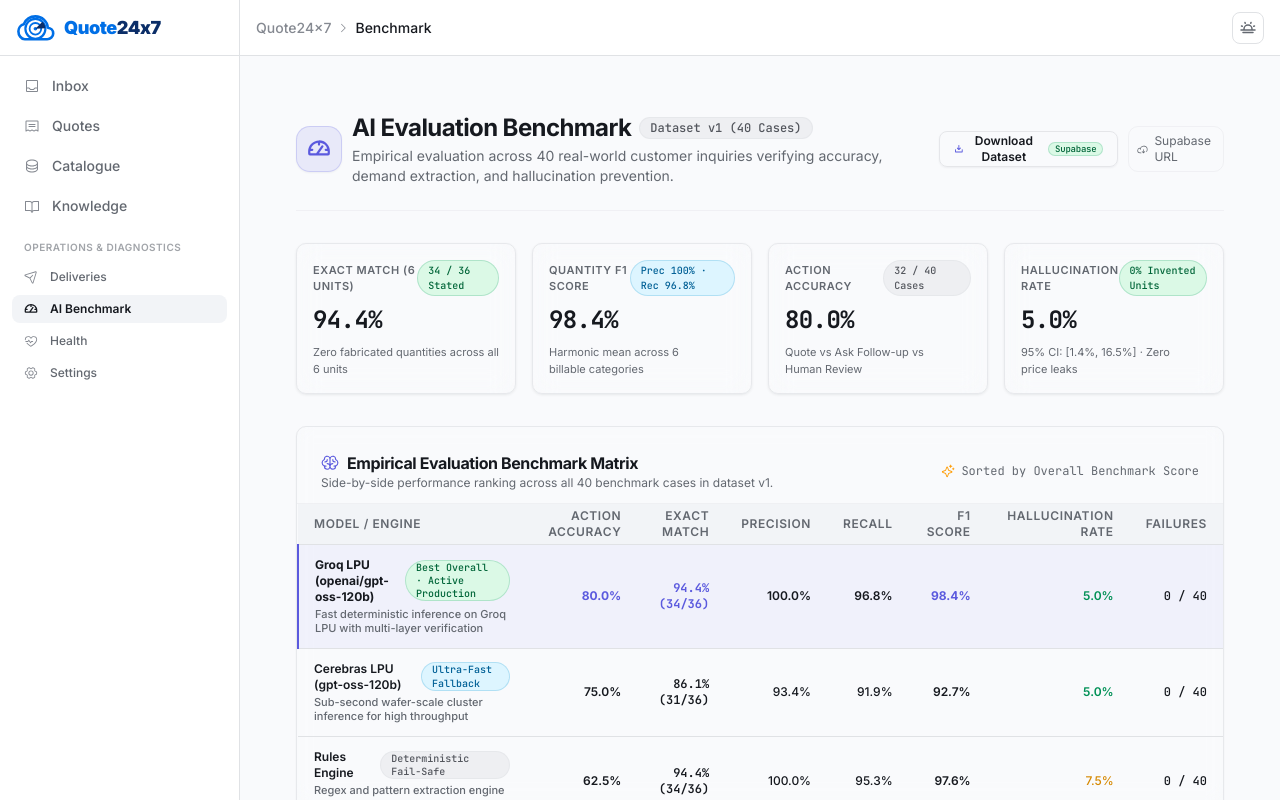
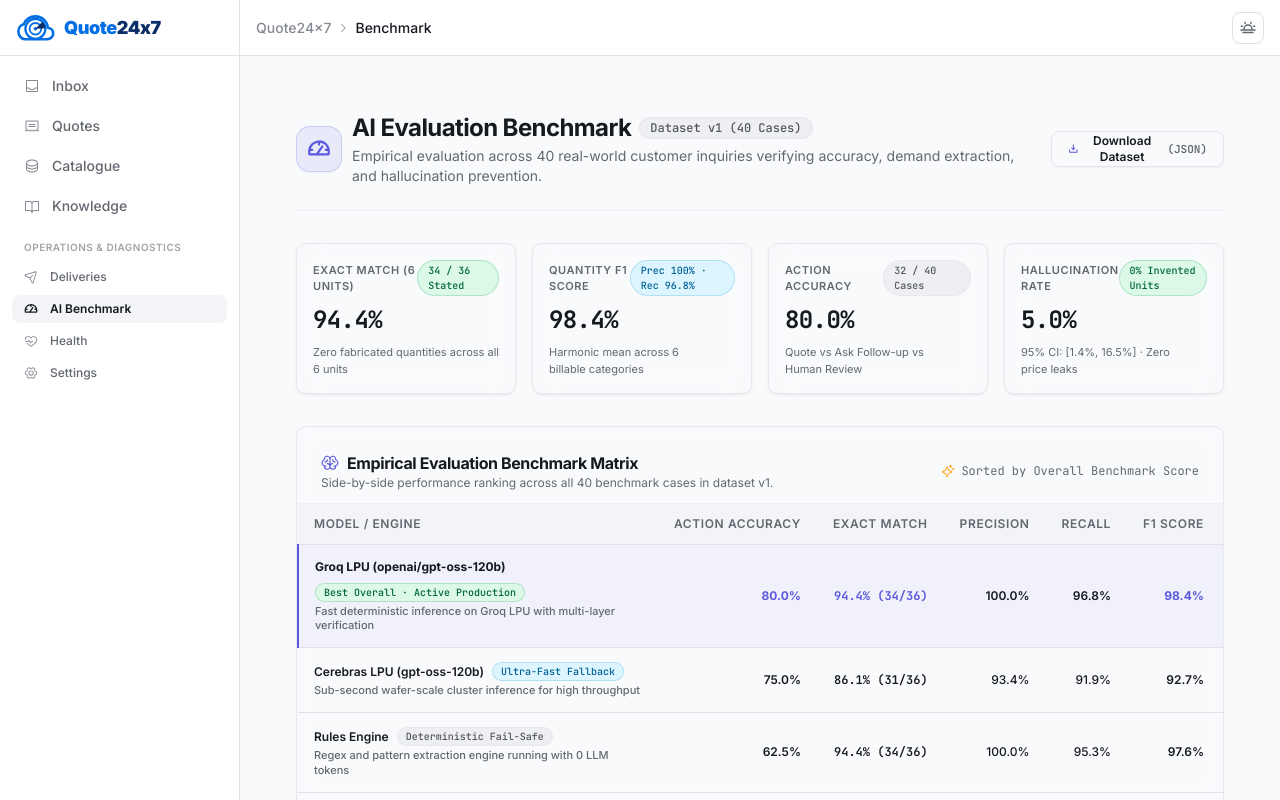
Before and after one commit to JoanathanPS/Quote24x7, a Next.js app in the folder apps/web/: page /benchmark in a window 1280 px wide. Built offline with nearby package versions, Linux system fonts and the light colour scheme.

Commit message:
fix(benchmark): remove supabase text and fix table heading text wrapping and bubble alignment

```diff
--- a/apps/web/src/app/benchmark/page.tsx
+++ b/apps/web/src/app/benchmark/page.tsx
@@ -14,7 +14,6 @@
   DownloadSimple,
   ArrowsIn,
   ArrowsOut,
-  CloudArrowDown,
   Sparkle,
 } from "@phosphor-icons/react";
 
@@ -66,11 +65,7 @@
     f1: number;
   }>;
   benchmarkCases: BenchmarkCaseItem[];
-  supabaseDatasetUrl?: string;
 }
-
-const SUPABASE_DATASET_URL =
-  "https://rezunroklwuzwahzknbz.supabase.co/storage/v1/object/public/benchmark-datasets/benchmark-dataset-v1.json";
 
 export default function BenchmarkPage() {
   const [data, setData] = React.useState<BenchmarkApiResponse | null>(null);
@@ -177,29 +172,16 @@
         </div>
 
         {/* Action button for dataset download */}
-        <div className="flex items-center gap-2.5">
+        <div className="flex items-center gap-2">
           <Button
             variant="outline"
             onClick={handleDownloadDataset}
-            className="flex items-center gap-2 text-xs font-semibold h-9 px-3.5 bg-card/80 hover:bg-muted border-border/80 shadow-xs"
+            className="flex items-center gap-2 text-xs font-semibold h-9 px-4 bg-card/80 hover:bg-muted border-border/80 shadow-xs cursor-pointer"
           >
             <DownloadSimple size={16} weight="bold" className="text-primary" />
             <span>Download Dataset</span>
-            <Badge variant="success" className="text-[9px] px-1.5 py-0 font-mono tracking-tight ml-1">
-              Supabase
-            </Badge>
+            <span className="text-[11px] text-muted-foreground font-mono ml-0.5">(JSON)</span>
           </Button>
-
-          <a
-            href={data?.supabaseDatasetUrl || SUPABASE_DATASET_URL}
-            target="_blank"
-            rel="noopener noreferrer"
-            className="inline-flex items-center gap-1.5 text-xs text-muted-foreground hover:text-foreground transition-colors px-2 py-1.5 rounded-lg border border-border/40 hover:bg-muted/40"
-            title="Open raw public JSON from Supabase Cloud Storage"
-          >
-            <CloudArrowDown size={15} />
-            <span className="hidden sm:inline">Supabase URL</span>
-          </a>
         </div>
       </div>
 
@@ -309,23 +291,23 @@
           <Table>
             <TableHeader>
               <TableRow className="border-b border-border/50 bg-muted/30">
-                <TableHead className="font-semibold text-xs">Model / Engine</TableHead>
-                <TableHead className="font-semibold text-xs text-right">Action Accuracy</TableHead>
-                <TableHead className="font-semibold text-xs text-right">Exact Match</TableHead>
-                <TableHead className="font-semibold text-xs text-right">Precision</TableHead>
-                <TableHead className="font-semibold text-xs text-right">Recall</TableHead>
-                <TableHead className="font-semibold text-xs text-right">F1 Score</TableHead>
-                <TableHead className="font-semibold text-xs text-right">Hallucination Rate</TableHead>
-                <TableHead className="font-semibold text-xs text-right">Failures</TableHead>
+                <TableHead className="font-semibold text-xs min-w-[360px]">Model / Engine</TableHead>
+                <TableHead className="font-semibold text-xs text-right whitespace-nowrap">Action Accuracy</TableHead>
+                <TableHead className="font-semibold text-xs text-right whitespace-nowrap">Exact Match</TableHead>
+                <TableHead className="font-semibold text-xs text-right whitespace-nowrap">Precision</TableHead>
+                <TableHead className="font-semibold text-xs text-right whitespace-nowrap">Recall</TableHead>
+                <TableHead className="font-semibold text-xs text-right whitespace-nowrap">F1 Score</TableHead>
+                <TableHead className="font-semibold text-xs text-right whitespace-nowrap">Hallucination Rate</TableHead>
+                <TableHead className="font-semibold text-xs text-right whitespace-nowrap">Failures</TableHead>
               </TableRow>
             </TableHeader>
             <TableBody>
               {/* Rank 1: Groq LPU (openai/gpt-oss-120b) */}
               <TableRow className="hover:bg-primary/5 bg-primary/5 font-medium border-l-2 border-l-primary">
-                <TableCell className="font-medium text-xs py-3">
-                  <div className="flex items-center gap-2">
-                    <span className="font-bold text-foreground">Groq LPU (openai/gpt-oss-120b)</span>
-                    <Badge variant="success" className="text-[10px] font-mono py-0">
+                <TableCell className="font-medium text-xs py-3.5 min-w-[360px]">
+                  <div className="flex items-center gap-2 flex-wrap">
+                    <span className="font-bold text-foreground whitespace-nowrap">Groq LPU (openai/gpt-oss-120b)</span>
+                    <Badge variant="success" className="text-[10px] font-mono py-0.5 px-2 whitespace-nowrap shrink-0">
                       Best Overall · Active Production
                     </Badge>
                   </div>
@@ -344,10 +326,10 @@
 
               {/* Rank 2: Cerebras AI (Wafer-Scale LPU) */}
               <TableRow className="hover:bg-muted/10 font-medium">
-                <TableCell className="font-medium text-xs py-3">
-                  <div className="flex items-center gap-2">
-                    <span className="font-semibold text-foreground">Cerebras LPU (gpt-oss-120b)</span>
-                    <Badge variant="info" className="text-[10px] font-mono py-0">
+                <TableCell className="font-medium text-xs py-3.5 min-w-[360px]">
+                  <div className="flex items-center gap-2 flex-wrap">
+                    <span className="font-semibold text-foreground whitespace-nowrap">Cerebras LPU (gpt-oss-120b)</span>
+                    <Badge variant="info" className="text-[10px] font-mono py-0.5 px-2 whitespace-nowrap shrink-0">
                       Ultra-Fast Fallback
                     </Badge>
                   </div>
@@ -366,10 +348,10 @@
 
               {/* Rank 3: Rules Engine (Deterministic) */}
               <TableRow className="hover:bg-muted/10 font-medium">
-                <TableCell className="font-medium text-xs py-3">
-                  <div className="flex items-center gap-2">
-                    <span className="font-semibold text-foreground">Rules Engine</span>
-                    <Badge variant="neutral" className="text-[10px] font-mono py-0">
+                <TableCell className="font-medium text-xs py-3.5 min-w-[360px]">
+                  <div className="flex items-center gap-2 flex-wrap">
+                    <span className="font-semibold text-foreground whitespace-nowrap">Rules Engine</span>
+                    <Badge variant="neutral" className="text-[10px] font-mono py-0.5 px-2 whitespace-nowrap shrink-0">
                       Deterministic Fail-Safe
                     </Badge>
                   </div>
@@ -388,10 +370,10 @@
 
               {/* Rank 4: Google Gemini Flash */}
               <TableRow className="hover:bg-muted/10 text-muted-foreground">
-                <TableCell className="font-medium text-xs py-3">
-                  <div className="flex items-center gap-2">
-                    <span className="font-semibold text-foreground">Google Gemini Flash</span>
-                    <Badge variant="neutral" className="text-[10px] font-mono py-0">
+                <TableCell className="font-medium text-xs py-3.5 min-w-[360px]">
+                  <div className="flex items-center gap-2 flex-wrap">
+                    <span className="font-semibold text-foreground whitespace-nowrap">Google Gemini Flash</span>
+                    <Badge variant="neutral" className="text-[10px] font-mono py-0.5 px-2 whitespace-nowrap shrink-0">
                       Tertiary Fallback
                     </Badge>
                   </div>
```
